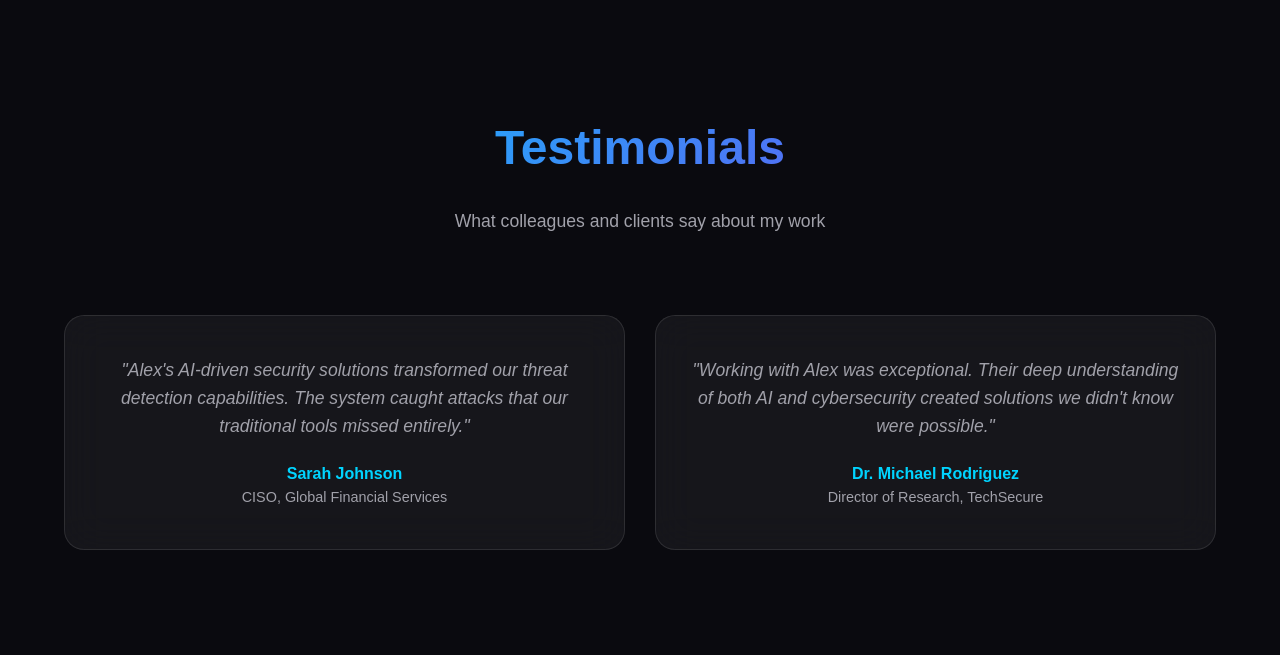
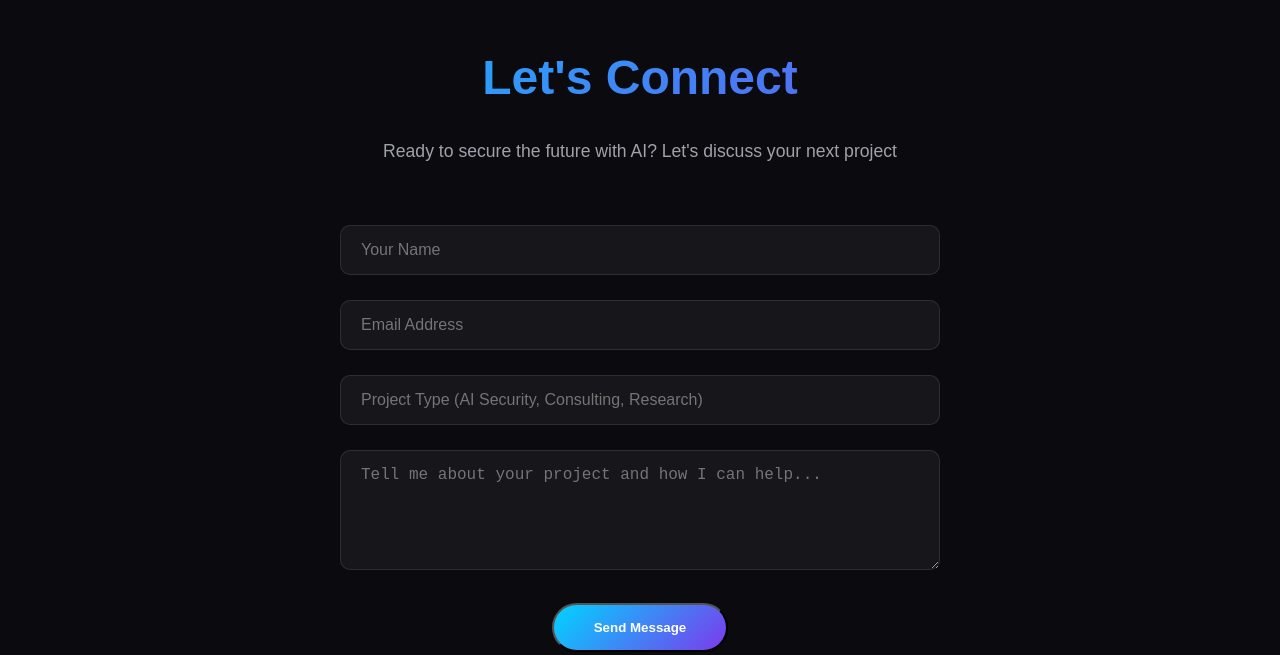
Before and after one commit to Tkarthik123/portfolio, a plain HTML site: page index.html in a window 1280 px wide. Shown: the part 5990-6645 px from the top of the page. Drawn offline with Linux system fonts and the light colour scheme.

Commit message:
Update index.html

```diff
--- a/index.html
+++ b/index.html
@@ -456,7 +456,6 @@
             transform: translateY(-3px) scale(1.1);
             box-shadow: 0 10px 20px rgba(0, 212, 255, 0.4);
         }
-
         /* Testimonial Card */
         .testimonial {
             text-align: center;
@@ -826,33 +825,7 @@
         </div>
     </section>
 
-    <!-- Testimonials Section -->
-    <section id="testimonials">
-        <div class="container">
-            <div class="section-header">
-                <h2>Testimonials</h2>
-                <p>What colleagues and clients say about my work</p>
-            </div>
 
-            <div class="grid grid-2">
-                <div class="glass-card testimonial">
-                    <div class="testimonial-text">
-                        "Alex's AI-driven security solutions transformed our threat detection capabilities. The system caught attacks that our traditional tools missed entirely."
-                    </div>
-                    <div class="testimonial-author">Sarah Johnson</div>
-                    <div class="testimonial-role">CISO, Global Financial Services</div>
-                </div>
-
-                <div class="glass-card testimonial">
-                    <div class="testimonial-text">
-                        "Working with Alex was exceptional. Their deep understanding of both AI and cybersecurity created solutions we didn't know were possible."
-                    </div>
-                    <div class="testimonial-author">Dr. Michael Rodriguez</div>
-                    <div class="testimonial-role">Director of Research, TechSecure</div>
-                </div>
-            </div>
-        </div>
-    </section>
 
     <!-- Contact Section -->
     <section id="contact">
```
